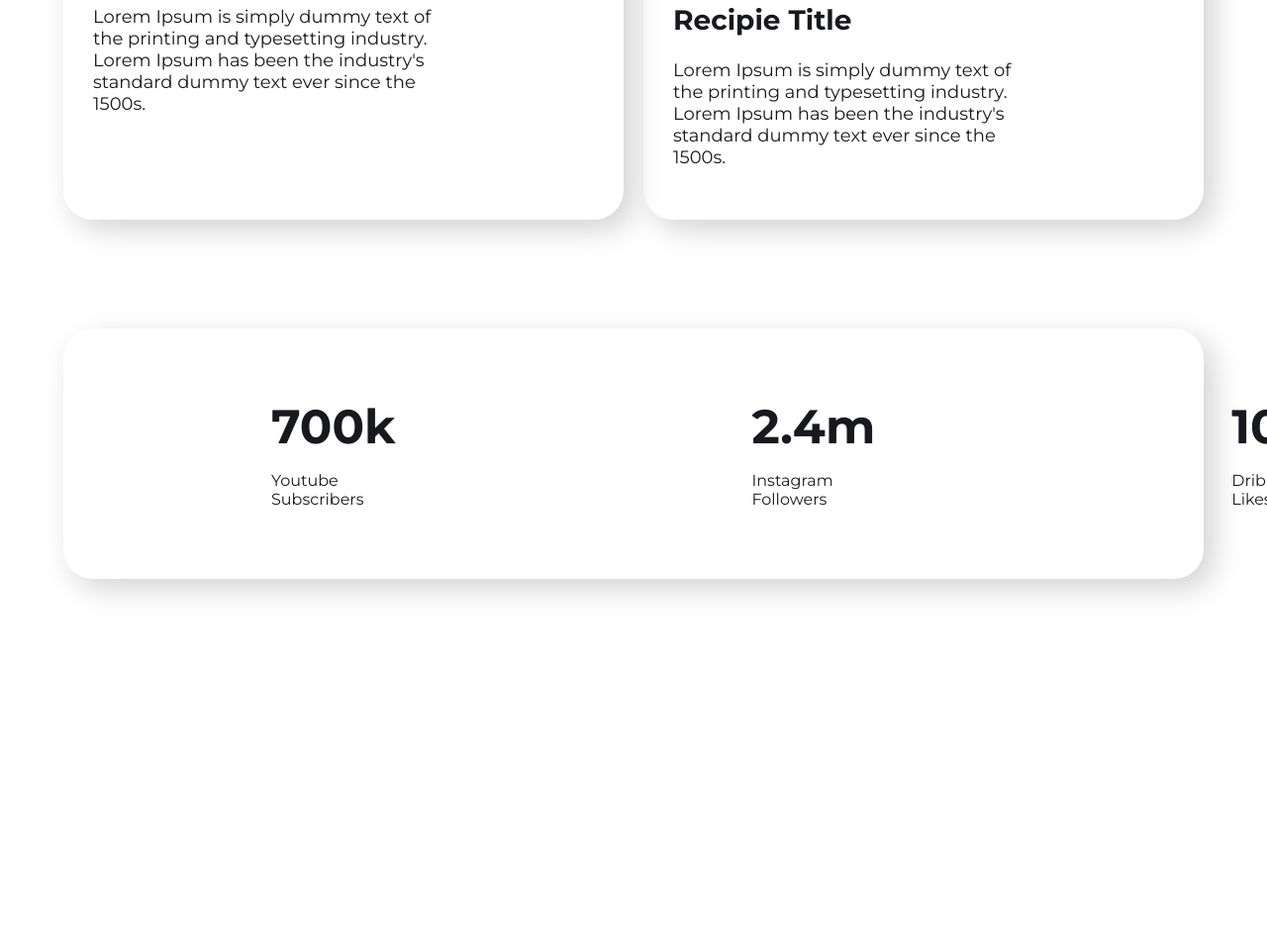
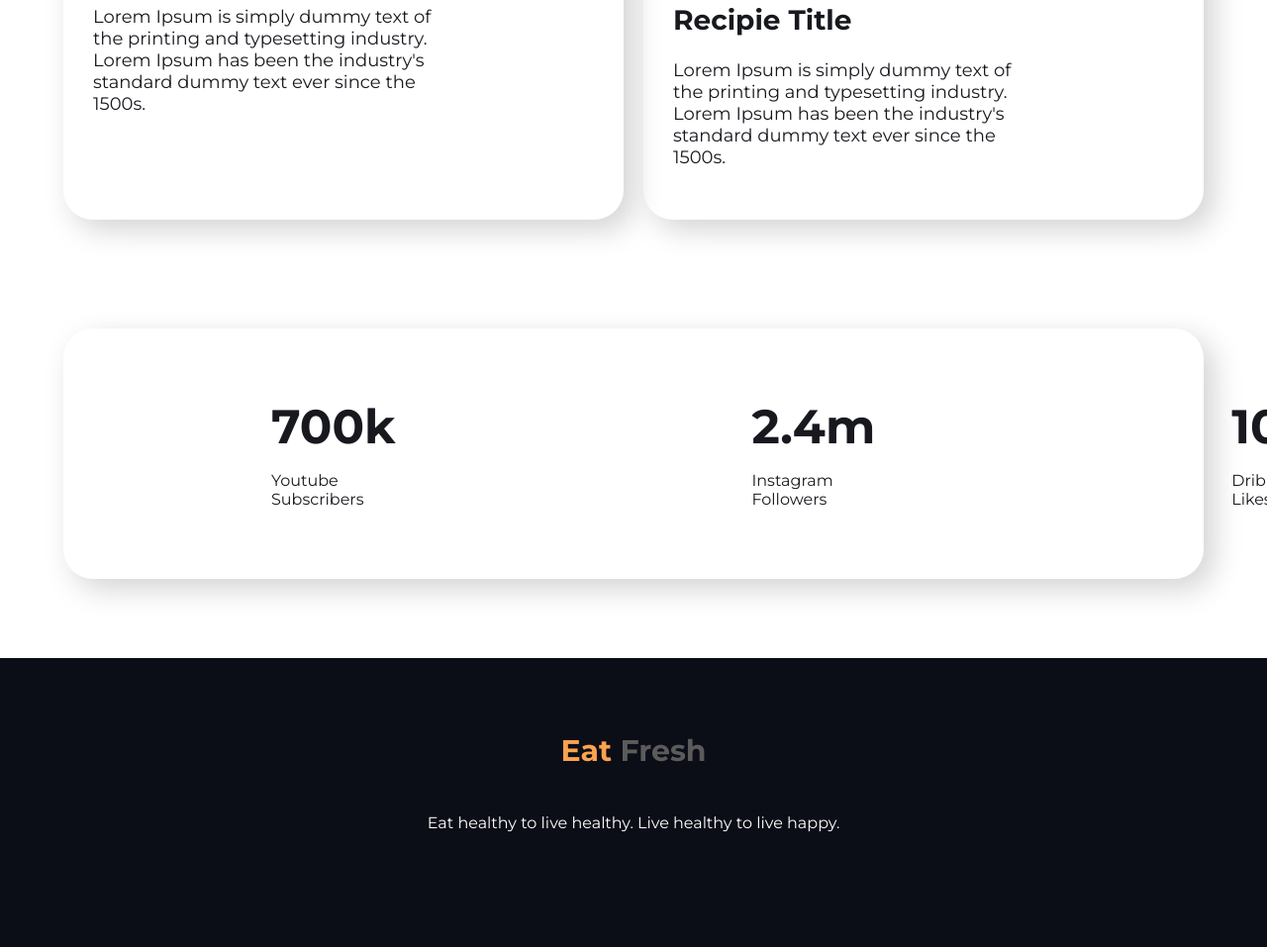
Before and after one commit to theMorshed/eat-healthy, a plain HTML site: page index.html in a window 1280 px wide. Shown: the part 2452-3409 px from the top of the page at 99% size. Before the commit the page ends 3117 px from the top, so only its background shows below. Drawn offline with Linux system fonts and the light colour scheme.

Commit message:
project finish with footer Section

```diff
--- a/index.html
+++ b/index.html
@@ -74,5 +74,12 @@
         </div>
     </section>
     <!--reactionSection end-->
+
+    <!--footerSection start-->
+    <footer class="footerSection">
+        <h2><span>Eat</span>  Fresh</h2>
+        <p>Eat healthy to live healthy. Live healthy to live happy.</p>
+    </footer>
+    <!--footerSection end-->
 </body>
 </html>
--- a/style.css
+++ b/style.css
@@ -2,6 +2,9 @@
 body {
     margin: 0;
     font-family: 'Montserrat', sans-serif;
+}
+span {
+    color: #FBA24F;
 }
 .gradientColor {
     background-image: linear-gradient(to left, #FF1E1E, #FBA24F);
@@ -39,9 +42,6 @@ body {
     color: #828282;
     font-size: 20px;
     font-weight: 600;
-}
-.welcomeSection span {
-    color: #FBA24F;
 }
 .welcomeSection img {
     width: 650px;
@@ -158,3 +158,21 @@ body {
 .singleReaction {
     padding: 0 180px 25px;
 }
+
+/* footerSection start */
+.footerSection {
+    text-align: center;
+    background-color: #0B0D17;
+    padding: 50px 0 100px;
+}
+.footerSection h2 {
+    color: #5B5B5B;
+    font-size: 30px;
+    font-weight: 700;
+}
+.footerSection p {
+    color: #ffffff;
+    font-size: 16px;
+    font-weight: 400;
+    margin-top: 45px;
+}
```
